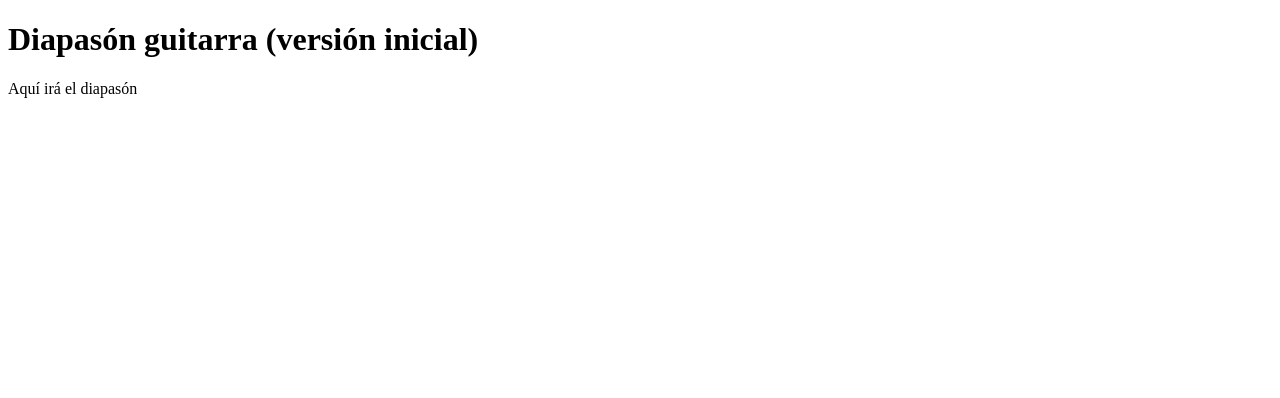
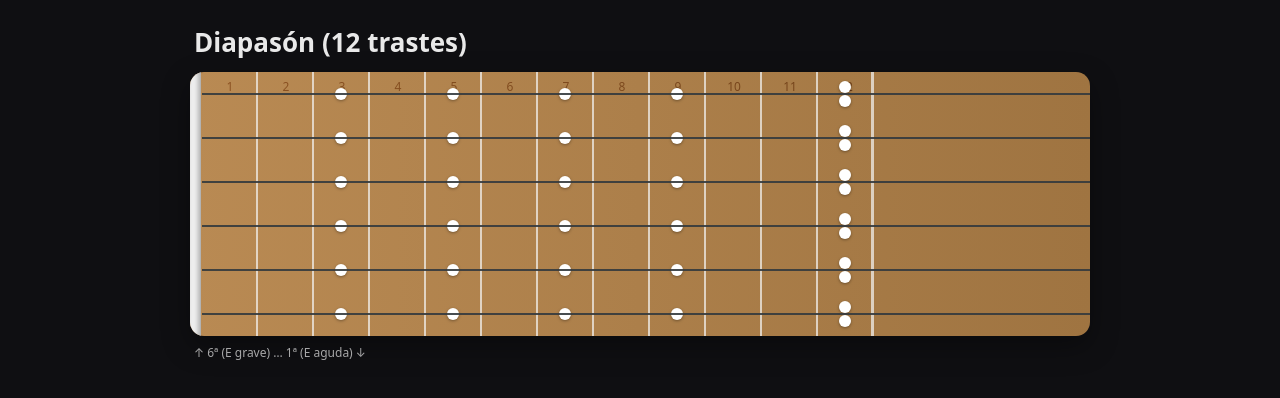
Before and after one commit to enriquitolugones/guitarra, a plain HTML site: page index.html in a window 1280 px wide. Drawn offline with Linux system fonts and the light colour scheme.

Commit message:
Update index.html

```diff
--- a/index.html
+++ b/index.html
@@ -2,13 +2,147 @@
 <!DOCTYPE html>
 <html lang="es">
 <head>
-  <meta charset="UTF-8">
-  <title>Diapasón guitarra</title>
-  <link rel="stylesheet" href="style.css">
+<meta charset="UTF-8" />
+<meta name="viewport" content="width=device-width, initial-scale=1" />
+<title>Diapasón (12 trastes)</title>
+<style>
+  :root{
+    --bg:#0f0f12;
+    --wood1:#b98a53;
+    --wood2:#9f7441;
+    --nut:#eeeeee;
+    --string:#33393d;
+    --fret:#f5f5f5;
+    --dot:#ffffff;
+    --cell-w:56px;     /* ancho traste */
+    --cell-h:44px;     /* alto cuerda */
+    --radius:14px;
+  }
+  *{box-sizing:border-box}
+  html,body{height:100%}
+  body{
+    margin:0; background:var(--bg); color:#e9e9e9;
+    font-family:system-ui,-apple-system,Segoe UI,Roboto,Arial,sans-serif;
+    display:flex; justify-content:center;
+  }
+  main{ width:min(95vw,900px); margin:24px auto 64px; }
+  h1{ margin:0 0 12px 4px; font-size:clamp(18px,2.4vw,26px); font-weight:650 }
+
+  .fretboard{
+    position:relative; width:100%; overflow:hidden;
+    border-radius:var(--radius);
+    background:linear-gradient(90deg,var(--wood1),var(--wood2));
+    padding-left:12px;                    /* espacio cejuela */
+    box-shadow:0 10px 28px rgba(0,0,0,.35);
+  }
+  /* Cejuela */
+  .fretboard::before{
+    content:""; position:absolute; inset:0 auto 0 0; width:10px;
+    background:var(--nut); z-index:3;
+    border-right:1px solid rgba(0,0,0,.25);
+    box-shadow:inset -2px 0 4px rgba(0,0,0,.25);
+  }
+
+  /* Celdas (6 x 12) */
+  .cells{
+    display:grid;
+    grid-template-rows:repeat(6,var(--cell-h));
+    grid-template-columns:repeat(12,var(--cell-w));
+    position:relative;
+  }
+  .cell{
+    position:relative;
+    border-right:2px solid rgba(245,245,245,.7);
+  }
+  .cell:nth-child(12n){ border-right-width:3px } /* 12º traste más grueso */
+
+  /* Cuerdas (overlay para que queden rectas y continuas) */
+  .strings{
+    pointer-events:none;
+    position:absolute; inset:0 0 0 12px; z-index:2; opacity:.9;
+    background:
+      linear-gradient(to bottom,
+        transparent calc(var(--cell-h)/2 - 1px),
+        var(--string) calc(var(--cell-h)/2 - 1px),
+        var(--string) calc(var(--cell-h)/2 + 1px),
+        transparent calc(var(--cell-h)/2 + 1px)
+      );
+    background-size:100% var(--cell-h);
+    background-repeat:repeat-y;
+  }
+
+  /* Marcadores (3,5,7,9 un punto; 12 doble) */
+  .marker::after,
+  .marker-double::before,
+  .marker-double::after{
+    content:""; position:absolute; left:50%;
+    transform:translateX(-50%); width:12px; height:12px;
+    border-radius:50%; background:var(--dot);
+    box-shadow:0 1px 3px rgba(0,0,0,.35); z-index:1;
+  }
+  .marker::after{ top:calc(50% - 6px) }
+  .marker-double::before{ top:calc(35% - 6px) }
+  .marker-double::after{  top:calc(65% - 6px) }
+
+  /* Números de traste (arriba) */
+  .fret-numbers{
+    position:absolute; top:6px; left:12px; right:0; z-index:4;
+    display:grid; grid-template-columns:repeat(12,var(--cell-w));
+    text-align:center; font-size:12px; color:#111; mix-blend-mode:soft-light;
+    user-select:none;
+  }
+  .legend{opacity:.7; font-size:12px; margin:8px 4px 0}
+</style>
 </head>
 <body>
-  <h1>Diapasón guitarra (versión inicial)</h1>
-  <div id="app">Aquí irá el diapasón</div>
-  <script src="script.js"></script>
+  <main>
+    <h1>Diapasón (12 trastes)</h1>
+
+    <div class="fretboard" id="fretboard" aria-label="Diapasón de 12 trastes, 6 cuerdas">
+      <div class="fret-numbers" id="fretNumbers"></div>
+      <!-- JS insertará .cells y .strings -->
+    </div>
+
+    <p class="legend">↑ 6ª (E grave) … 1ª (E aguda) ↓</p>
+  </main>
+
+<script>
+  // Construcción del diapasón: 6 cuerdas x 12 trastes
+  const fretboard = document.getElementById('fretboard');
+
+  // Contenedores
+  const cells = document.createElement('div');
+  cells.className = 'cells';
+  const stringsOverlay = document.createElement('div');
+  stringsOverlay.className = 'strings';
+  fretboard.appendChild(cells);
+  fretboard.appendChild(stringsOverlay);
+
+  // Números de traste (1..12)
+  const nums = document.getElementById('fretNumbers');
+  for (let f = 1; f <= 12; f++) {
+    const s = document.createElement('span');
+    s.textContent = f;
+    nums.appendChild(s);
+  }
+
+  // Trastes con marcadores
+  const singleDots = new Set([3,5,7,9]);
+  const doubleDot = 12;
+
+  // Generar 6 x 12 celdas
+  for (let row = 0; row < 6; row++) {           // 6 cuerdas
+    for (let fret = 1; fret <= 12; fret++) {    // 12 trastes (sin cejuela)
+      const div = document.createElement('div');
+      div.className = 'cell';
+
+      if (singleDots.has(fret)) div.classList.add('marker');
+      if (fret === doubleDot)  div.classList.add('marker-double');
+
+      cells.appendChild(div);
+    }
+  }
+  // Listo: dibujo del diapasón sin lógica musical (solo UI)
+</script>
 </body>
 </html>
```
